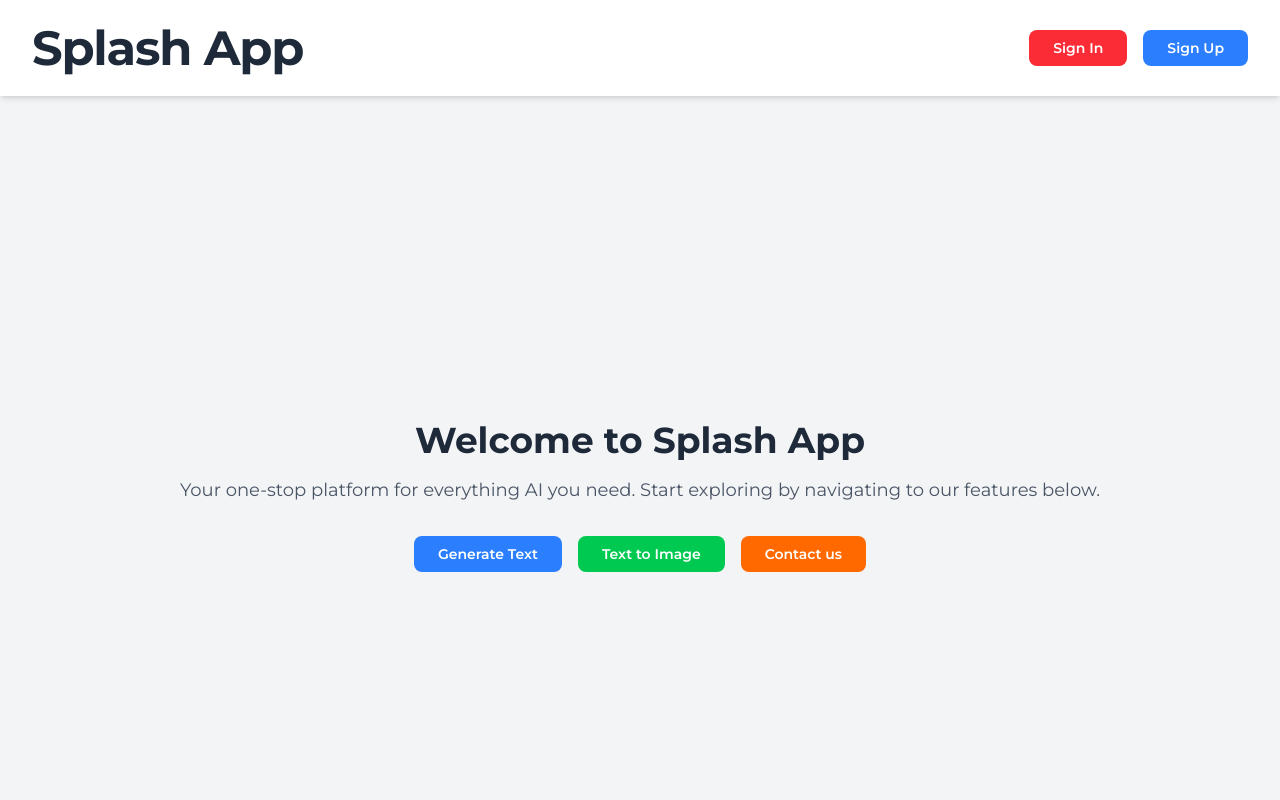
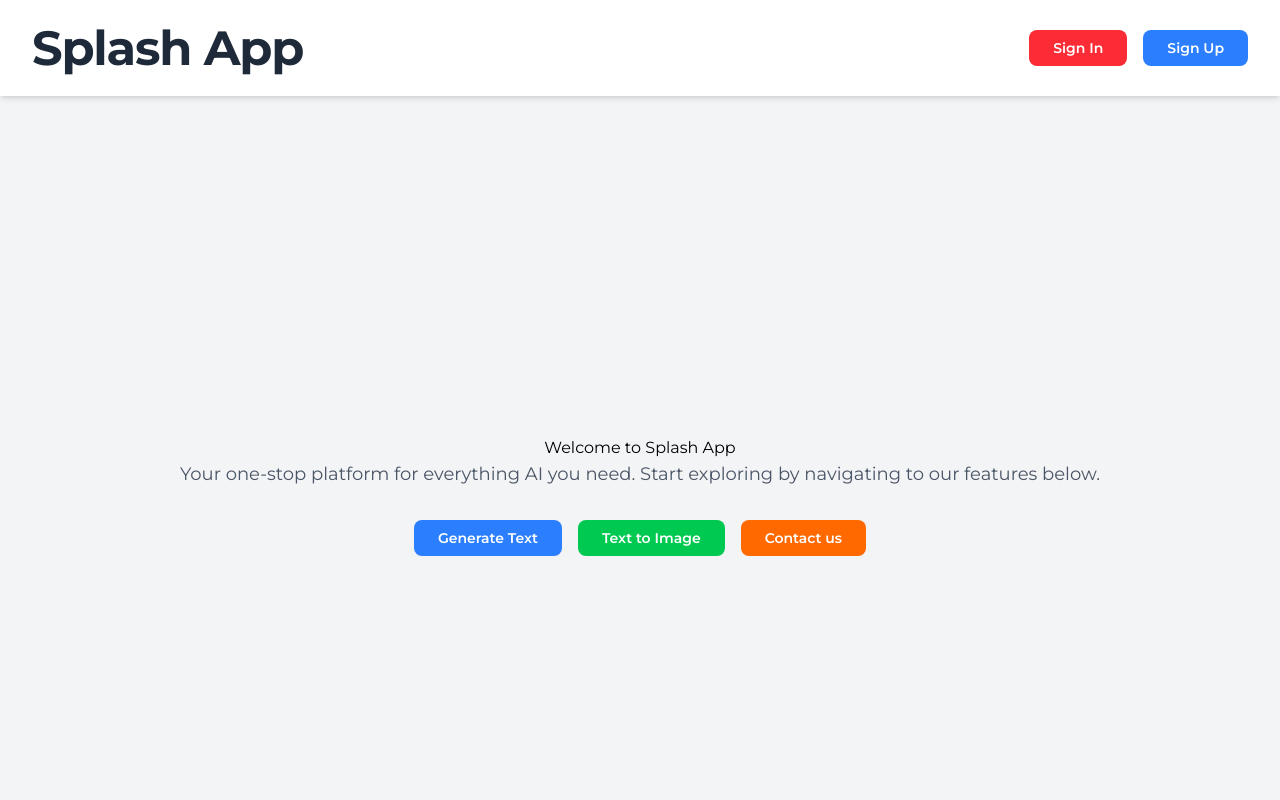
Before and after one commit to hilualemayoh21/alx-project-0x03-setup, a Next.js app in the folder alx-project-0x03/: page / in a window 1280 px wide. Shown: the top 800 px of the page. Built offline with nearby package versions, Linux system fonts and the light colour scheme.

Commit message:
add changes

```diff
--- a/alx-project-0x03/pages/index.tsx
+++ b/alx-project-0x03/pages/index.tsx
@@ -14,7 +14,7 @@
 
   return (
     <div className="min-h-screen bg-gray-100 flex flex-col justify-center items-center text-center px-4">
-      <h1 className="text-4xl font-bold text-gray-800 mb-4"> Welcome to Splash App </h1>
+      <h1> Welcome to Splash App </h1>
 
       <p className="text-lg text-gray-600 mb-8">
         Your one-stop platform for everything AI you need. Start exploring by
```
